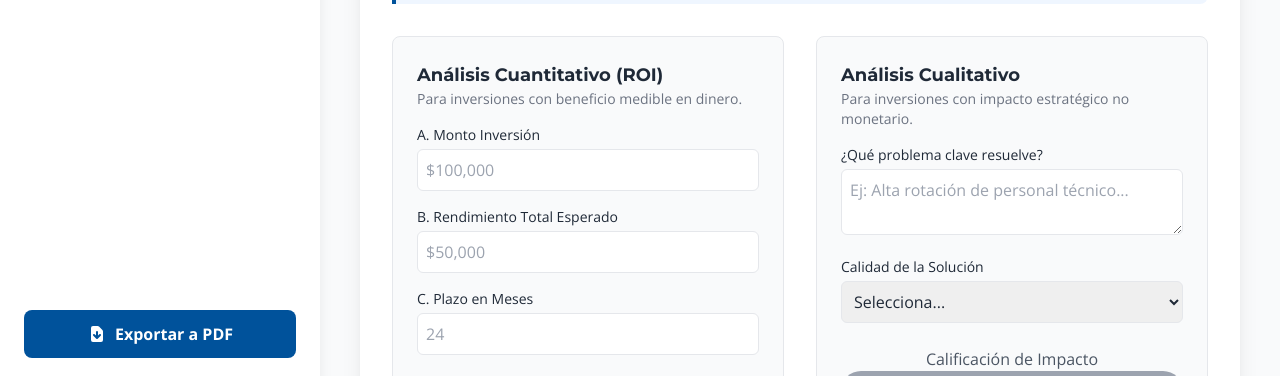
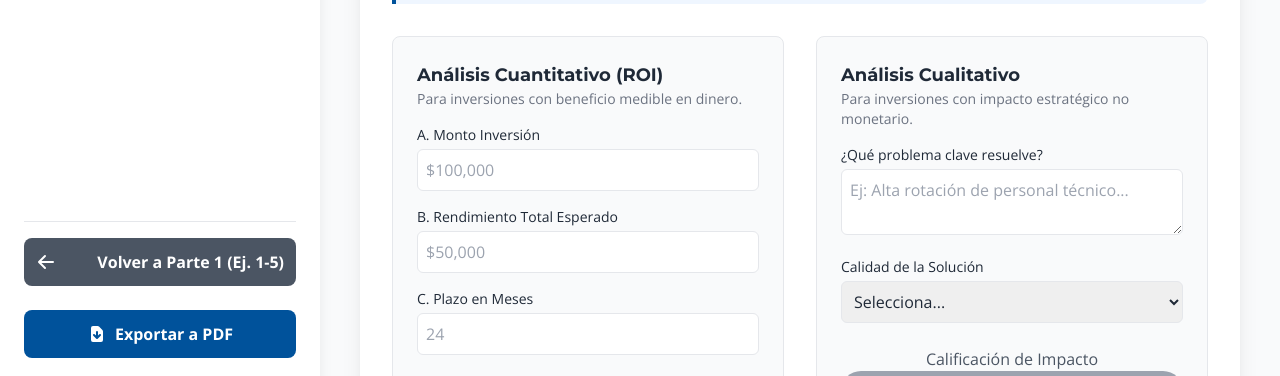
Before and after one commit to jmendezaktiva-arch/Workbook-Sesi-n-C, a plain HTML site: page Workbook2.html in a window 1280 px wide. Shown: the part 418-794 px from the top of the page. Drawn offline with nearby package versions, Linux system fonts and the light colour scheme.

Commit message:
Update Workbook2.html

```diff
--- a/Workbook2.html
+++ b/Workbook2.html
@@ -49,6 +49,14 @@
             <nav id="nav-menu" class="flex-grow">
                 <ul class="space-y-1"></ul>
             </nav>
+<div class="mt-4 pt-4 border-t">
+    <a href="index.html" class="flex items-center justify-between p-3 rounded-lg text-white bg-gray-600 hover:bg-gray-700 transition-colors duration-300">
+        <svg xmlns="http://www.w3.org/2000/svg" class="h-5 w-5" viewBox="0 0 20 20" fill="currentColor">
+            <path fill-rule="evenodd" d="M9.707 16.707a1 1 0 01-1.414 0l-6-6a1 1 0 010-1.414l6-6a1 1 0 011.414 1.414L5.414 9H17a1 1 0 110 2H5.414l4.293 4.293a1 1 0 010 1.414z" clip-rule="evenodd" />
+        </svg>
+        <span class="font-bold">Volver a Parte 1 (Ej. 1-5)</span>
+    </a>
+</div>
             <div class="mt-auto pt-6">
                 <button id="export-pdf" class="w-full flex items-center justify-center gap-2 bg-brand-blue text-white font-bold py-3 px-4 rounded-lg hover:bg-blue-800">
                     <svg xmlns="http://www.w3.org/2000/svg" class="h-5 w-5" viewBox="0 0 20 20" fill="currentColor"><path fill-rule="evenodd" d="M6 2a2 2 0 00-2 2v12a2 2 0 002 2h8a2 2 0 002-2V7.414A2 2 0 0015.414 6L12 2.586A2 2 0 0010.586 2H6zm5 6a1 1 0 10-2 0v3.586l-1.293-1.293a1 1 0 10-1.414 1.414l3 3a1 1 0 001.414 0l3-3a1 1 0 00-1.414-1.414L11 11.586V8z" clip-rule="evenodd" /></svg>
```
